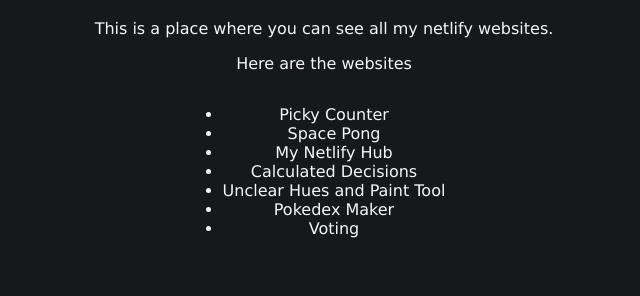
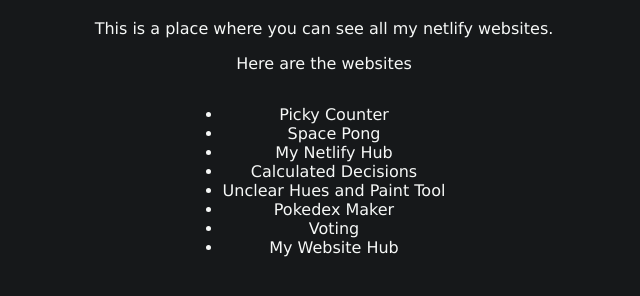
Before and after one commit to Kyle-Vincent-Bondoc/Netlify-Hub, a plain HTML site: page index.html in a window 1280 px wide. Shown: the part 62-358 px from the top of the page, without its empty margins (316-956 px from the left). Drawn offline with Linux system fonts and the light colour scheme.

Commit message:
Update index.html

```diff
--- a/index.html
+++ b/index.html
@@ -34,6 +34,7 @@
       <li><a href="https://unclear-hues.netlify.app/">Unclear Hues and Paint Tool</a></li>
       <li><a href="https://pdmaker.netlify.app/">Pokedex Maker</a></li>
       <li><a href="https://vercel.com/kyle-bondocs-projects/voting/DHMcnWZfakrJxh4bq4VFdjZypyrZ">Voting</a></li>
+      <li><a>My Website Hub</a></li>
     </ul>
   </body>
 </html>
```
